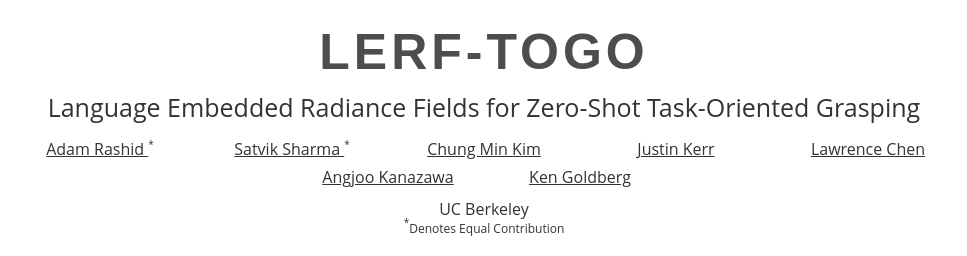
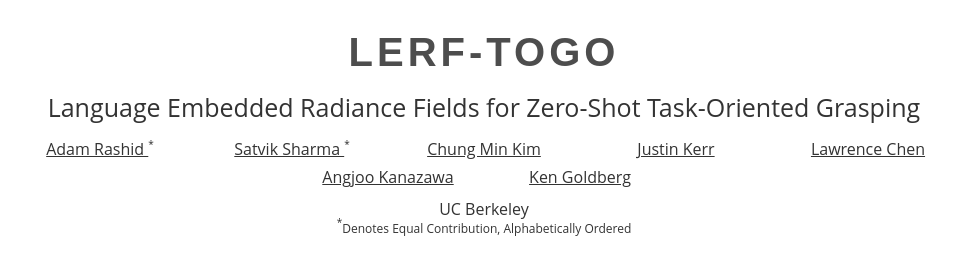
Before and after one commit to lerftogo/lerftogo.github.io, a plain HTML site: page mobile.html in a window 1280 px wide. Shown: the top 256 px of the page, without its empty margins (156-1123 px from the left). Drawn offline with nearby package versions, Linux system fonts and the light colour scheme; a script that the page names is missing.

Commit message:
resize title + other

```diff
--- a/mobile.html
+++ b/mobile.html
@@ -52,7 +52,7 @@
     <div class="section">
         <div class="container">
             <div class="title-row">
-                <h1 class="title">LERF-TOGO</h1>
+                <h2 class="title-mobile">LERF-TOGO</h2>
                 <h1 class="subheader">Language Embedded Radiance Fields for Zero-Shot Task-Oriented Grasping</h1>
             </div>
             <div class="base-row author-row">
@@ -102,7 +102,7 @@
                 <h1 id="uc-berkeley">UC Berkeley</h1>
                 <!-- <br /> -->
                 <div id="equal_contrib">
-                    <span class="text-star">*</span>Denotes Equal Contribution
+                    <span class="text-star">*</span>Denotes Equal Contribution, Alphabetically Ordered
                 </div>
             </div>
             <div class="title-row">
@@ -293,7 +293,7 @@
                     For more and higher quality scenes, load this site on computer!
                     </b>
                 </h2>
-                <h3>This in-broweser interactive 3D scene is enabled with <a style="text-decoration:none" href="https://github.com/nerfstudio-project/viser">Viser</a></h3>
+                <h3>This in-browser interactive 3D scene is enabled with <a style="text-decoration:none" href="https://github.com/nerfstudio-project/viser">Viser</a></h3>
 
                 <br>
                 <div class="base-row add-top-padding">
--- a/style.css
+++ b/style.css
@@ -28,6 +28,17 @@ body {
     font-family: 'Varela Round',sans-serif;
     color: #4d4d4d;
     font-size: 50px;
+    line-height: 65px;
+    font-weight: 700;
+    letter-spacing: 4;
+}
+
+.title-mobile {
+    margin-top: 0px;
+    margin-bottom: 0px;
+    font-family: 'Varela Round',sans-serif;
+    color: #4d4d4d;
+    font-size: 40px;
     line-height: 65px;
     font-weight: 700;
     letter-spacing: 4;
```
Also changed, not shown: desk.html (+2 -2 lines).
